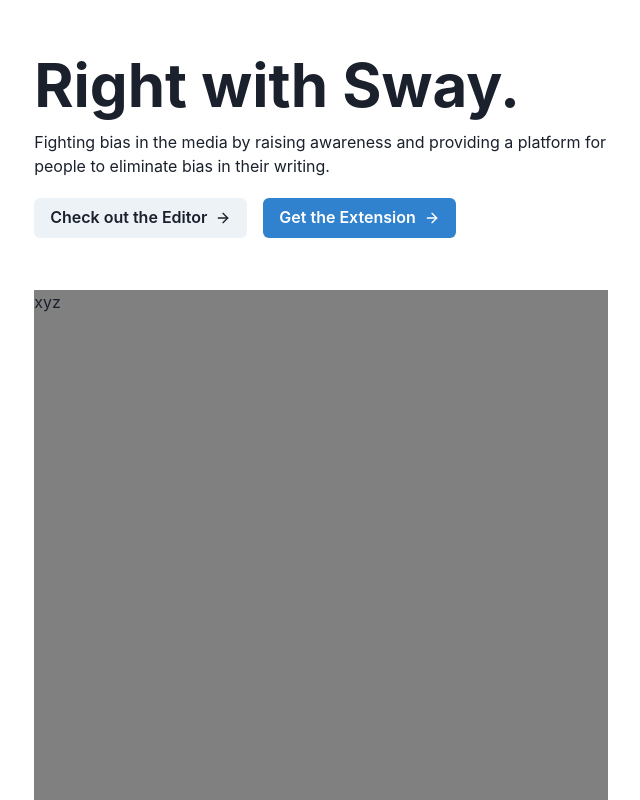
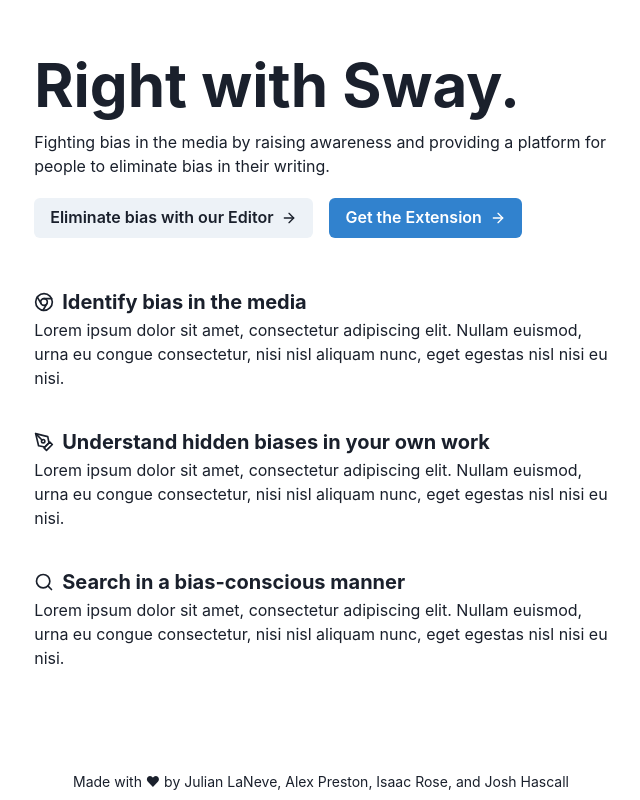
Before and after one commit to alexrpreston/hackprinceton, a React (Create React App) app in the folder frontend/: page / in a window 1280 px wide. Shown: the top 800 px of the page, without its empty margins (319-959 px from the left). Built offline with nearby package versions, Linux system fonts and the light colour scheme.

Commit message:
Small fixes

```diff
--- a/frontend/src/containers/AppContainer/index.tsx
+++ b/frontend/src/containers/AppContainer/index.tsx
@@ -62,6 +62,16 @@
       )}
 
       <Box py={10}>{children}</Box>
+
+      <Box position="fixed" bottom={2} left={0} right={0}>
+        <Center>
+          <Flex justify="center" align="center" direction="column">
+            <Text fontSize="sm">
+              Made with ❤ by Julian LaNeve, Alex Preston, Isaac Rose, and Josh Hascall
+            </Text>
+          </Flex>
+        </Center>
+      </Box>
     </Box>
   );
 };
--- a/frontend/src/pages/Home.tsx
+++ b/frontend/src/pages/Home.tsx
@@ -1,10 +1,20 @@
 import React, { useState, useEffect } from 'react';
 
-import { Box, Container, Text, Center, HStack, Button, Spacer, Icon } from '@chakra-ui/react';
+import {
+  Box,
+  Container,
+  Text,
+  Center,
+  HStack,
+  Button,
+  Spacer,
+  Icon,
+  Heading,
+} from '@chakra-ui/react';
 
 import { Link } from 'react-router-dom';
 
-import { FiArrowRight } from 'react-icons/fi';
+import { FiChrome, FiPenTool, FiSearch, FiArrowRight } from 'react-icons/fi';
 
 import { motion, AnimatePresence } from 'framer-motion';
 
@@ -38,7 +48,7 @@
                 </Text>
                 <HStack spacing={4}>
                   <Button as={Link} to="/editor">
-                    Check out the Editor <Icon as={FiArrowRight} ml={2} />
+                    Eliminate bias with our Editor <Icon as={FiArrowRight} ml={2} />
                   </Button>
                   <Button colorScheme="blue">
                     Get the Extension <Icon as={FiArrowRight} ml={2} />
@@ -49,9 +59,45 @@
           </AnimatePresence>
         </Box>
       </Box>
-      <Box height="1000px" bgColor="gray">
-        xyz
-      </Box>
+
+      <AnimatePresence>
+        {isTyping && (
+          <MotionBox initial={{ opacity: 0 }} animate={{ opacity: 1 }}>
+            <Box pb={5}>
+              <HStack pb={1}>
+                <FiChrome size={20} />
+                <Heading size="md">Identify bias in the media</Heading>
+              </HStack>
+              <Text>
+                Lorem ipsum dolor sit amet, consectetur adipiscing elit. Nullam euismod, urna eu
+                congue consectetur, nisi nisl aliquam nunc, eget egestas nisl nisi eu nisi.
+              </Text>
+            </Box>
+
+            <Box py={5}>
+              <HStack pb={1}>
+                <FiPenTool size={20} />
+                <Heading size="md">Understand hidden biases in your own work</Heading>
+              </HStack>
+              <Text>
+                Lorem ipsum dolor sit amet, consectetur adipiscing elit. Nullam euismod, urna eu
+                congue consectetur, nisi nisl aliquam nunc, eget egestas nisl nisi eu nisi.
+              </Text>
+            </Box>
+
+            <Box py={5}>
+              <HStack pb={1}>
+                <FiSearch size={20} />
+                <Heading size="md">Search in a bias-conscious manner</Heading>
+              </HStack>
+              <Text>
+                Lorem ipsum dolor sit amet, consectetur adipiscing elit. Nullam euismod, urna eu
+                congue consectetur, nisi nisl aliquam nunc, eget egestas nisl nisi eu nisi.
+              </Text>
+            </Box>
+          </MotionBox>
+        )}
+      </AnimatePresence>
     </Container>
   );
 };
```
